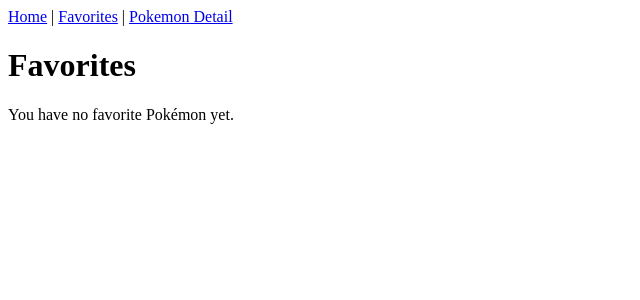
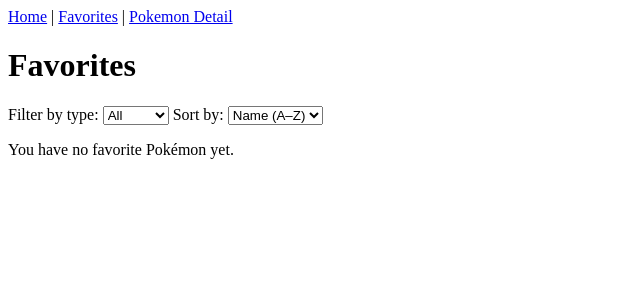
Before and after one commit to denniskjellin/Pokemonapp, a Vue app: page /favorites in a window 1280 px wide. Shown: the top 300 px of the page, without its empty margins (0-640 px from the left). Built offline with nearby package versions, Linux system fonts and the light colour scheme.

Commit message:
Add filtering and sorting functionality to FavoritesPage

```diff
--- a/src/pages/FavoritesPage.vue
+++ b/src/pages/FavoritesPage.vue
@@ -1,14 +1,40 @@
 <script setup>
-import { ref, watchEffect } from 'vue'
+import { ref, watchEffect, computed } from 'vue'
 import { usePokemonFavorites } from '../composables/usePokemonFavorites'
 import { getPokemon } from '../api/pokemon'
 import PokemonCard from '../components/PokemonCard.vue'
 
 const { pokemonFavorites } = usePokemonFavorites()
 
+// state variables
 const favoritesData = ref([])
 const loading = ref(false)
 const error = ref(null)
+
+const selectedPokemonType = ref('all')
+const sortPokemonBy = ref('name')
+
+// computed property for filtered and sorted favorite
+const filteredAndSortedFavorites = computed(() => {
+  // new array to avoid mixing with original fetch data
+  let list = [...favoritesData.value]
+
+  // filter by selected type, if not 'all' as default
+  if (selectedPokemonType.value !== 'all') {
+    list = list.filter((pokemon) => pokemon.types.includes(selectedPokemonType.value))
+  }
+
+  // sort by selected value
+  if (sortPokemonBy.value === 'name') {
+    list.sort((a, b) => a.name.localeCompare(b.name))
+  }
+
+  if (sortPokemonBy.value === 'height') {
+    list.sort((a, b) => a.height - b.height)
+  }
+
+  return list
+})
 
 // fetch favorite details when favorite list changes
 watchEffect(async () => {
@@ -21,7 +47,7 @@
   error.value = null
 
   try {
-    // fetch details for each favorite Pokemon
+    // fetch details for each favorite pokemon
     const details = await Promise.all(pokemonFavorites.value.map((id) => getPokemon(id)))
 
     // map pokemon details to desired format/information
@@ -41,16 +67,39 @@
 </script>
 
 <template>
+  <h1>Favorites</h1>
+  <div class="filters">
+    <label>
+      Filter by type:
+      <select v-model="selectedPokemonType">
+        <option value="all">All</option>
+        <option value="fire">Fire</option>
+        <option value="water">Water</option>
+        <option value="grass">Grass</option>
+        <option value="electric">Electric</option>
+      </select>
+    </label>
+
+    <label>
+      Sort by:
+      <select v-model="sortPokemonBy">
+        <option value="name">Name (A–Z)</option>
+        <option value="height">Height</option>
+      </select>
+    </label>
+  </div>
   <div>
-    <h1>Favorites</h1>
-
     <p v-if="loading">Loading...</p>
     <p v-else-if="error">{{ error }}</p>
 
-    <p v-else-if="favoritesData.length === 0">You have no favorite Pokémon yet.</p>
+    <p v-else-if="filteredAndSortedFavorites.length === 0">You have no favorite Pokémon yet.</p>
 
     <ul v-else>
-      <PokemonCard v-for="pokemon in favoritesData" :key="pokemon.id" :pokemon="pokemon" />
+      <PokemonCard
+        v-for="pokemon in filteredAndSortedFavorites"
+        :key="pokemon.id"
+        :pokemon="pokemon"
+      />
     </ul>
   </div>
 </template>
```
